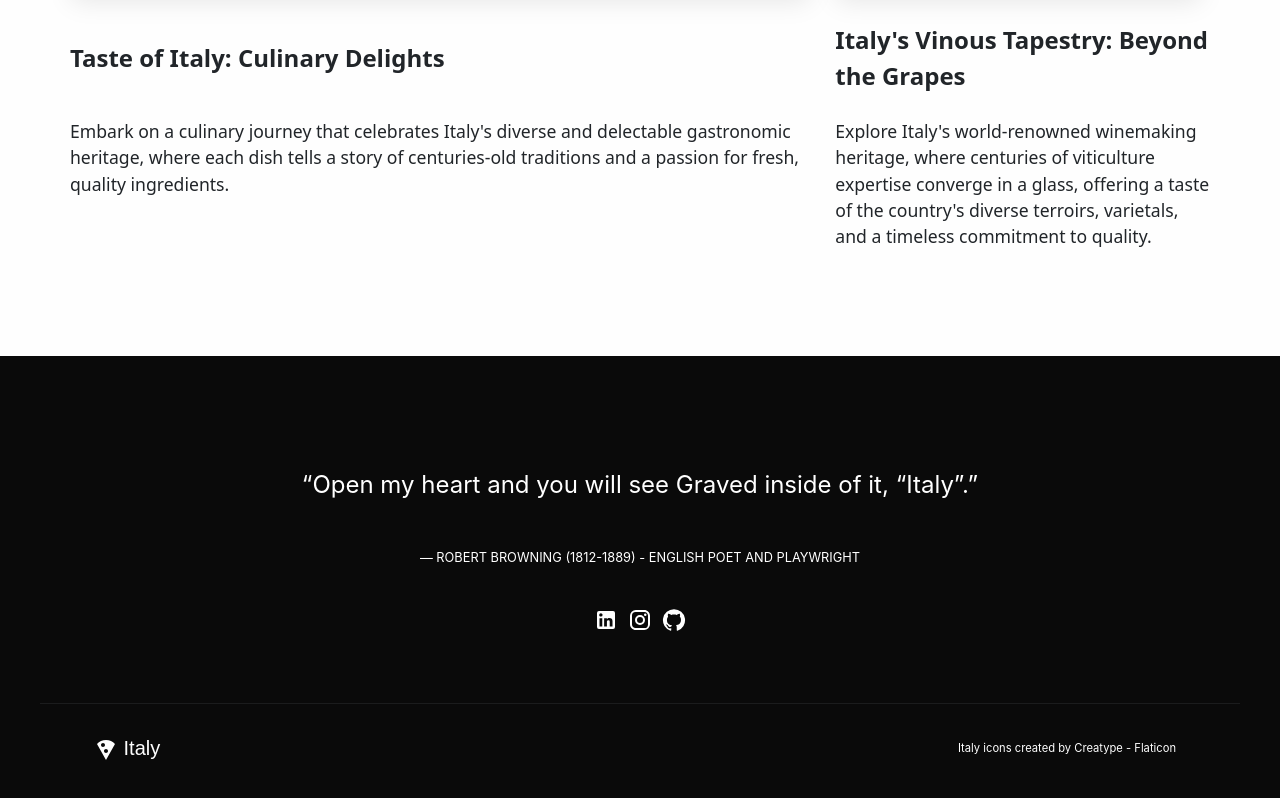
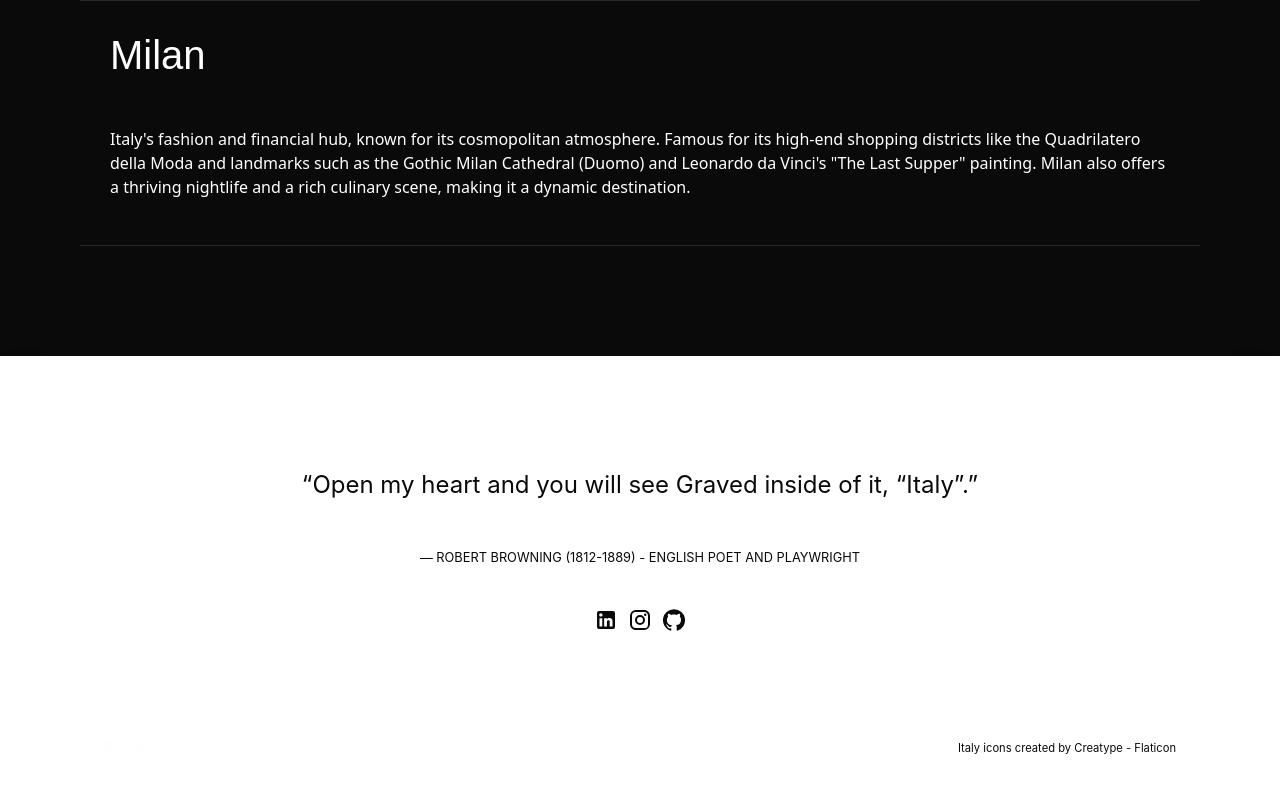
Before and after one commit to Kornae/FFT, a React (Create React App) app: page / in a window 1280 px wide. Shown: the part 3681-4479 px from the top of the page. Built offline with nearby package versions, Linux system fonts and the light colour scheme; a web font is replaced by a local one.

Commit message:
Theme Color Update

```diff
--- a/public/index.html
+++ b/public/index.html
@@ -4,7 +4,7 @@
     <meta charset="utf-8" />
     <link rel="icon" href="%PUBLIC_URL%/italy.png" />
     <meta name="viewport" content="width=device-width, initial-scale=1" />
-    <meta name="theme-color" content="#000000" />
+    <meta name="theme-color" content="#ffffff" />
     <meta
       name="description"
       content="Web site created using create-react-app"
--- a/src/Footer.jsx
+++ b/src/Footer.jsx
@@ -16,7 +16,8 @@ export default function ColorInversionFooter(props) {
             invertedColors
             sx={{
                 ...({
-                    bgcolor: `#0a0a0a`,
+                    bgcolor: `#ffffff`,
+                    color:'#0a0a0a'
                 }),
                 flexGrow: 1,
                 p: 2,
--- a/src/index.css
+++ b/src/index.css
@@ -10,8 +10,8 @@ body {
   display: grid;
   grid-template-areas: 's1 s1 s1 s1'
     's2 s2 s2 s2'
+    's3 s3 s3 s3'
     's4 s4 s4 s4'
-    's3 s3 s3 s3'
     's5 s5 s5 s5';
   grid-template-columns: 1fr 1fr 1fr 1fr;
   grid-template-rows: auto auto auto auto auto;
@@ -407,6 +407,7 @@ body {
   grid-template-columns: 1fr 1fr 1fr 1fr;
   grid-template-areas: 'fs fs fs fs';
   grid-template-rows: auto;
+  box-shadow: rgba(0, 0, 0, 0.1) -4px 9px 25px -6px;
 }
 
 #s5-footer {
@@ -420,7 +421,6 @@ body {
 
 #footer {
   grid-area: footer;
-
 }
 
 
```
